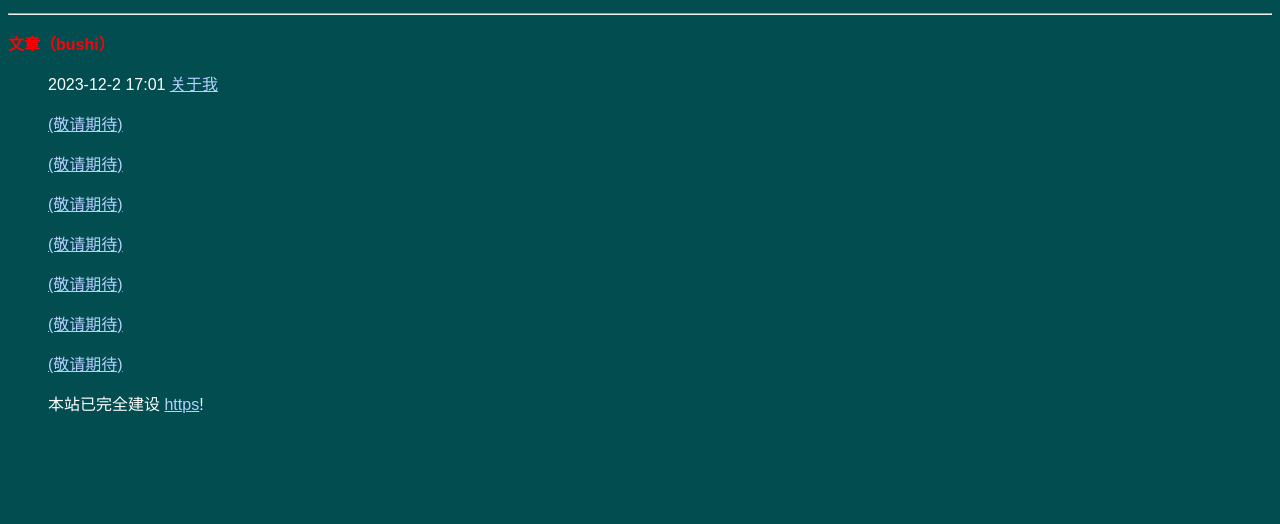
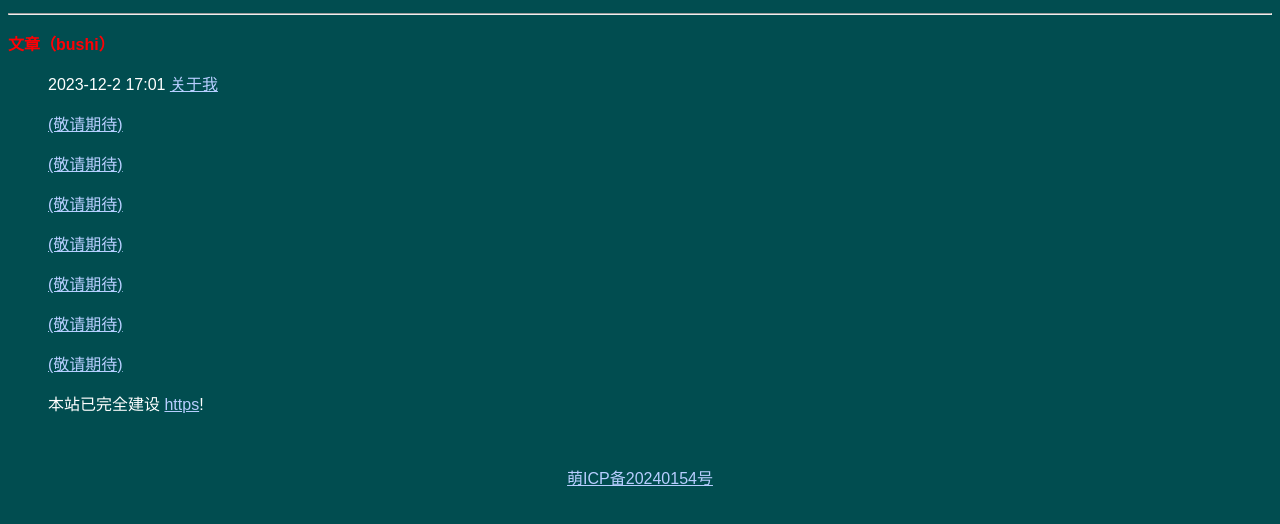
Before and after one commit to bianchengtao/xiaozhan, a plain HTML site: page index.html in a window 1280 px wide. Shown: the part 116-640 px from the top of the page. Drawn offline with Linux system fonts and the light colour scheme.

Commit message:
Update index.html

```diff
--- a/index.html
+++ b/index.html
@@ -31,5 +31,5 @@ a:visited {
   <p style="text-align: left"> <a href="../view/8.html">(敬请期待)</a></p>
   <p style="text-align: left">本站已完全建设 <a href="https://bianchengtao.top/">https</a>!</p>
 &nbsp;</p>
-
+<a href="https://icp.gov.moe/?keyword=20240154" target="_blank">萌ICP备20240154号</a>
 </html>
```
